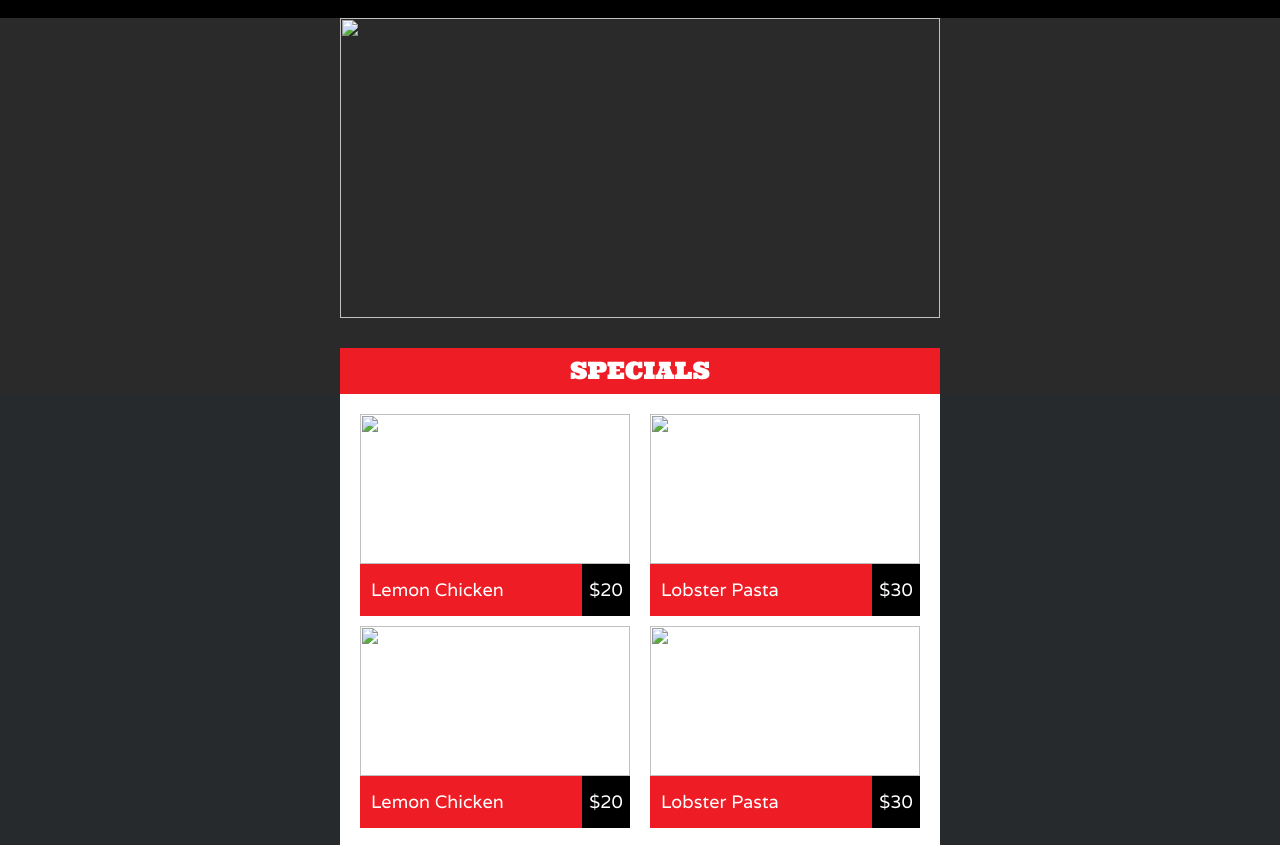
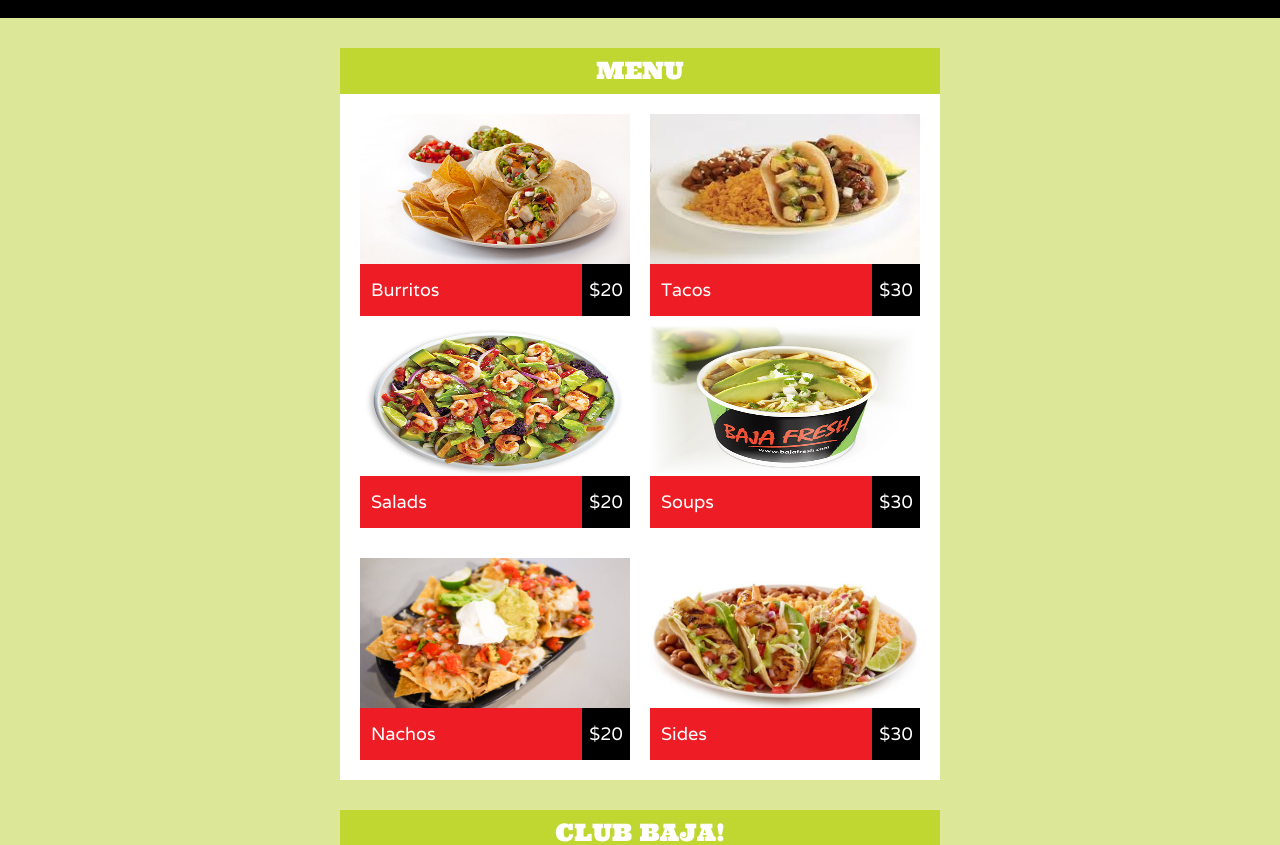
Before and after one commit to drewmichinock/email-baja, a plain HTML site: page index.html in a window 1280 px wide. Shown: the part 88-933 px from the top of the page. Drawn offline with Linux system fonts and the light colour scheme.

Commit message:
added imgs

```diff
--- a/index.html
+++ b/index.html
@@ -289,39 +289,9 @@
         </tbody>
     </table>
     <!-- End of Header -->
-    <!-- Start of main-banner -->
-    <table width="100%" bgcolor="#2a2a2a" cellpadding="0" cellspacing="0" border="0" id="backgroundTable" st-sortable="banner">
-        <tbody>
-            <tr>
-                <td>
-                    <table width="600" cellpadding="0" cellspacing="0" border="0" align="center" class="devicewidth">
-                        <tbody>
-                            <tr>
-                                <td width="100%">
-                                    <table width="600" align="center" cellspacing="0" cellpadding="0" border="0" class="devicewidth">
-                                        <tbody>
-                                            <tr>
-                                                <!-- start of image -->
-                                                <td align="center" st-image="banner-image">
-                                                    <div class="imgpop">
-                                                        <a target="_blank" href="#"><img width="600" border="0" height="300" alt="" border="0" style="display:block; border:none; outline:none; text-decoration:none;" src="img/banner.jpg" class="banner"></a>
-                                                    </div>
-                                                </td>
-                                            </tr>
-                                        </tbody>
-                                    </table>
-                                    <!-- end of image -->
-                                </td>
-                            </tr>
-                        </tbody>
-                    </table>
-                </td>
-            </tr>
-        </tbody>
-    </table>
-    <!-- End of main-banner -->
+
     <!-- Start of seperator -->
-    <table width="100%" bgcolor="#2a2a2a" cellpadding="0" cellspacing="0" border="0" id="backgroundTable" st-sortable="seperator">
+    <table width="100%" bgcolor="#DCE897" cellpadding="0" cellspacing="0" border="0" id="backgroundTable" st-sortable="seperator">
         <tbody>
             <tr>
                 <td>
@@ -338,7 +308,7 @@
     </table>
     <!-- End of seperator -->
     <!-- Start of heading -->
-    <table width="100%" bgcolor="#2a2a2a" cellpadding="0" cellspacing="0" border="0" id="backgroundTable" st-sortable="seperator">
+    <table width="100%" bgcolor="#DCE897" cellpadding="0" cellspacing="0" border="0" id="backgroundTable" st-sortable="seperator">
         <tbody>
             <tr>
                 <td>
@@ -349,8 +319,8 @@
                                     <table width="600" align="center" cellspacing="0" cellpadding="0" border="0" class="devicewidth">
                                         <tbody>
                                             <tr>
-                                                <td align="center" style="font-family:Ultra, arial, sans-serif; font-size: 24px; color: #ffffff; padding: 15px 0;" st-content="heading" bgcolor="#ee1c24" align="center">
-                                                    SPECIALS
+                                                <td align="center" style="font-family:Ultra, arial, sans-serif; font-size: 24px; color: #ffffff; padding: 15px 0;" st-content="heading" bgcolor="#BFD730" align="center">
+                                                    MENU
                                                 </td>
                                             </tr>
                                         </tbody>
@@ -365,7 +335,7 @@
     </table>
     <!-- End of heading -->
     <!-- 2columns -->
-    <table width="100%" bgcolor="#272a2d" cellpadding="0" cellspacing="0" border="0" id="backgroundTable">
+    <table width="100%" bgcolor="#DCE897" cellpadding="0" cellspacing="0" border="0" id="backgroundTable">
         <tbody>
             <tr>
                 <td>
@@ -392,7 +362,7 @@
                                                                             <!-- image -->
                                                                             <tr>
                                                                                 <td width="270" align="center" class="devicewidth">
-                                                                                    <img src="img/twocolimg1.png" alt="" border="0" width="270" height="150" style="display:block; border:none; outline:none; text-decoration:none;" class="colimg2">
+                                                                                    <img src="img/bg-burritos.jpg" alt="" border="0" width="270" height="150" style="display:block; border:none; outline:none; text-decoration:none;" class="colimg2">
                                                                                 </td>
                                                                             </tr>
                                                                             <!-- title -->
@@ -402,7 +372,7 @@
                                                                                         <tbody>
                                                                                             <tr>
                                                                                                 <td style="font-family:Varela, sans-serif; font-size: 18px; color: #ffffff; padding-left: 10px;" align="left" height="50">
-                                                                                                    Lemon Chicken
+                                                                                                    Burritos
                                                                                                 </td>
                                                                                             </tr>
                                                                                         </tbody>
@@ -443,7 +413,7 @@
                                                                             <!-- image -->
                                                                             <tr>
                                                                                 <td width="270" align="center" class="devicewidth">
-                                                                                    <img src="img/twocolimg2.png" alt="" border="0" width="270" height="150" style="display:block; border:none; outline:none; text-decoration:none;" class="colimg2">
+                                                                                    <img src="img/bg-tacos.jpg" alt="" border="0" width="270" height="150" style="display:block; border:none; outline:none; text-decoration:none;" class="colimg2">
                                                                                 </td>
                                                                             </tr>
                                                                             <!-- title -->
@@ -453,7 +423,7 @@
                                                                                         <tbody>
                                                                                             <tr>
                                                                                                 <td style="font-family:Varela, sans-serif; font-size: 18px; color: #ffffff; padding-left: 10px;" height="50" align="left">
-                                                                                                    Lobster Pasta
+                                                                                                    Tacos
                                                                                                 </td>
                                                                                             </tr>
                                                                                         </tbody>
@@ -493,7 +463,7 @@
     </table>
     <!-- end of 2 columns -->
     <!-- 2columns -->
-    <table width="100%" bgcolor="#272a2d" cellpadding="0" cellspacing="0" border="0" id="backgroundTable">
+    <table width="100%" bgcolor="#DCE897" cellpadding="0" cellspacing="0" border="0" id="backgroundTable">
         <tbody>
             <tr>
                 <td>
@@ -520,7 +490,7 @@
                                                                             <!-- image -->
                                                                             <tr>
                                                                                 <td width="270" align="center" class="devicewidth">
-                                                                                    <img src="img/twocolimg1.png" alt="" border="0" width="270" height="150" style="display:block; border:none; outline:none; text-decoration:none;" class="colimg2">
+                                                                                    <img src="img/bg-salads.jpg" alt="" border="0" width="270" height="150" style="display:block; border:none; outline:none; text-decoration:none;" class="colimg2">
                                                                                 </td>
                                                                             </tr>
                                                                             <!-- title -->
@@ -530,7 +500,7 @@
                                                                                         <tbody>
                                                                                             <tr>
                                                                                                 <td style="font-family:Varela,  sans-serif; font-size: 18px; color: #ffffff; padding-left: 10px;" align="left" height="50">
-                                                                                                    Lemon Chicken
+                                                                                                    Salads
                                                                                                 </td>
                                                                                             </tr>
                                                                                         </tbody>
@@ -576,7 +546,7 @@
                                                                             <!-- image -->
                                                                             <tr>
                                                                                 <td width="270" align="center" class="devicewidth">
-                                                                                    <img src="img/twocolimg2.png" alt="" border="0" width="270" height="150" style="display:block; border:none; outline:none; text-decoration:none;" class="colimg2">
+                                                                                    <img src="img/bg-soups.jpg" alt="" border="0" width="270" height="150" style="display:block; border:none; outline:none; text-decoration:none;" class="colimg2">
                                                                                 </td>
                                                                             </tr>
                                                                             <!-- title -->
@@ -586,7 +556,7 @@
                                                                                         <tbody>
                                                                                             <tr>
                                                                                                 <td style="font-family:Varela , sans-serif; font-size: 18px; color: #ffffff; padding-left: 10px;" height="50" align="left">
-                                                                                                    Lobster Pasta
+                                                                                                    Soups
                                                                                                 </td>
                                                                                             </tr>
                                                                                         </tbody>
@@ -631,7 +601,7 @@
     </table>
     <!-- end of 2 columns -->
         <!-- 2columns -->
-    <table width="100%" bgcolor="#272a2d" cellpadding="0" cellspacing="0" border="0" id="backgroundTable">
+    <table width="100%" bgcolor="#DCE897" cellpadding="0" cellspacing="0" border="0" id="backgroundTable">
         <tbody>
             <tr>
                 <td>
@@ -658,7 +628,7 @@
                                                                             <!-- image -->
                                                                             <tr>
                                                                                 <td width="270" align="center" class="devicewidth">
-                                                                                    <img src="img/twocolimg1.png" alt="" border="0" width="270" height="150" style="display:block; border:none; outline:none; text-decoration:none;" class="colimg2">
+                                                                                    <img src="img/bg-nachos.jpg" alt="" border="0" width="270" height="150" style="display:block; border:none; outline:none; text-decoration:none;" class="colimg2">
                                                                                 </td>
                                                                             </tr>
                                                                             <!-- title -->
@@ -668,7 +638,7 @@
                                                                                         <tbody>
                                                                                             <tr>
                                                                                                 <td style="font-family:Varela,  sans-serif; font-size: 18px; color: #ffffff; padding-left: 10px;" align="left" height="50">
-                                                                                                    Lemon Chicken
+                                                                                                    Nachos
                                                                                                 </td>
                                                                                             </tr>
                                                                                         </tbody>
@@ -714,7 +684,7 @@
                                                                             <!-- image -->
                                                                             <tr>
                                                                                 <td width="270" align="center" class="devicewidth">
-                                                                                    <img src="img/twocolimg2.png" alt="" border="0" width="270" height="150" style="display:block; border:none; outline:none; text-decoration:none;" class="colimg2">
+                                                                                    <img src="img/bg-main.jpg" alt="" border="0" width="270" height="150" style="display:block; border:none; outline:none; text-decoration:none;" class="colimg2">
                                                                                 </td>
                                                                             </tr>
                                                                             <!-- title -->
@@ -724,7 +694,7 @@
                                                                                         <tbody>
                                                                                             <tr>
                                                                                                 <td style="font-family:Varela , sans-serif; font-size: 18px; color: #ffffff; padding-left: 10px;" height="50" align="left">
-                                                                                                    Lobster Pasta
+                                                                                                    Sides
                                                                                                 </td>
                                                                                             </tr>
                                                                                         </tbody>
@@ -769,7 +739,7 @@
     </table>
     <!-- end of 2 columns -->
     <!-- Start of seperator -->
-    <table width="100%" bgcolor="#2a2a2a" cellpadding="0" cellspacing="0" border="0" id="backgroundTable" st-sortable="seperator">
+    <table width="100%" bgcolor="#DCE897" cellpadding="0" cellspacing="0" border="0" id="backgroundTable" st-sortable="seperator">
         <tbody>
             <tr>
                 <td>
@@ -786,7 +756,7 @@
     </table>
     <!-- End of seperator -->
     <!-- Start of heading -->
-    <table width="100%" bgcolor="#2a2a2a" cellpadding="0" cellspacing="0" border="0" id="backgroundTable" st-sortable="seperator">
+    <table width="100%" bgcolor="#DCE897" cellpadding="0" cellspacing="0" border="0" id="backgroundTable" st-sortable="seperator">
         <tbody>
             <tr>
                 <td>
@@ -797,7 +767,7 @@
                                     <table bgcolor="#ee1c24" width="600" align="center" cellspacing="0" cellpadding="0" border="0" class="devicewidth">
                                         <tbody>
                                             <tr>
-                                                <td align="center" style="font-family:Ultra, arial, sans-serif; font-size: 24px; color: #ffffff; padding: 15px 0;" st-content="heading" bgcolor="#ee1c24" align="center">
+                                                <td align="center" style="font-family:Ultra, arial, sans-serif; font-size: 24px; color: #ffffff; padding: 15px 0;" st-content="heading" bgcolor="#BFD730" align="center">
                                                     CLUB BAJA!
                                                 </td>
                                             </tr>
@@ -813,7 +783,7 @@
     </table>
     <!-- End of heading -->
     <!-- article -->
-    <table width="100%" bgcolor="#2a2a2a" cellpadding="0" cellspacing="0" border="0" id="backgroundTable">
+    <table width="100%" bgcolor="#DCE897" cellpadding="0" cellspacing="0" border="0" id="backgroundTable">
         <tbody>
             <tr>
                 <td>
@@ -898,7 +868,7 @@
     </table>
     <!-- end of article -->
     <!-- article -->
-    <table width="100%" bgcolor="#2a2a2a" cellpadding="0" cellspacing="0" border="0" id="backgroundTable">
+    <table width="100%" bgcolor="#DCE897" cellpadding="0" cellspacing="0" border="0" id="backgroundTable">
         <tbody>
             <tr>
                 <td>
@@ -983,7 +953,7 @@
     </table>
     <!-- end of article -->
     <!-- Start of seperator -->
-    <table width="100%" bgcolor="#2a2a2a" cellpadding="0" cellspacing="0" border="0" id="backgroundTable" st-sortable="seperator">
+    <table width="100%" bgcolor="#DCE897" cellpadding="0" cellspacing="0" border="0" id="backgroundTable" st-sortable="seperator">
         <tbody>
             <tr>
                 <td>
@@ -1031,7 +1001,7 @@
                                                             <!-- Spacing -->
                                                             <tr>
                                                                 <td style="font-family: Varela, sans-serif; font-size: 14px; color: #BFD730; text-align:left;">
-                                                                    We are passionate about serving the freshest, highest-quality food in our bright, clean restaurants. We believe in eating well, being active and contributing to the community.
+                                                                    We are passionate about serving fresh, high quality food in our bright, clean restaurants. We believe in eating well, being active and helping the community.
                                                                 </td>
                                                             </tr>
                                                             <!-- Spacing -->
```
Also changed, not shown: img/bg-burritos.jpg (added), img/bg-main.jpg (added), img/bg-nachos.jpg (added), img/bg-salads.jpg (added), img/bg-soups.jpg (added), img/bg-tacos.jpg (added), 1 other file.
